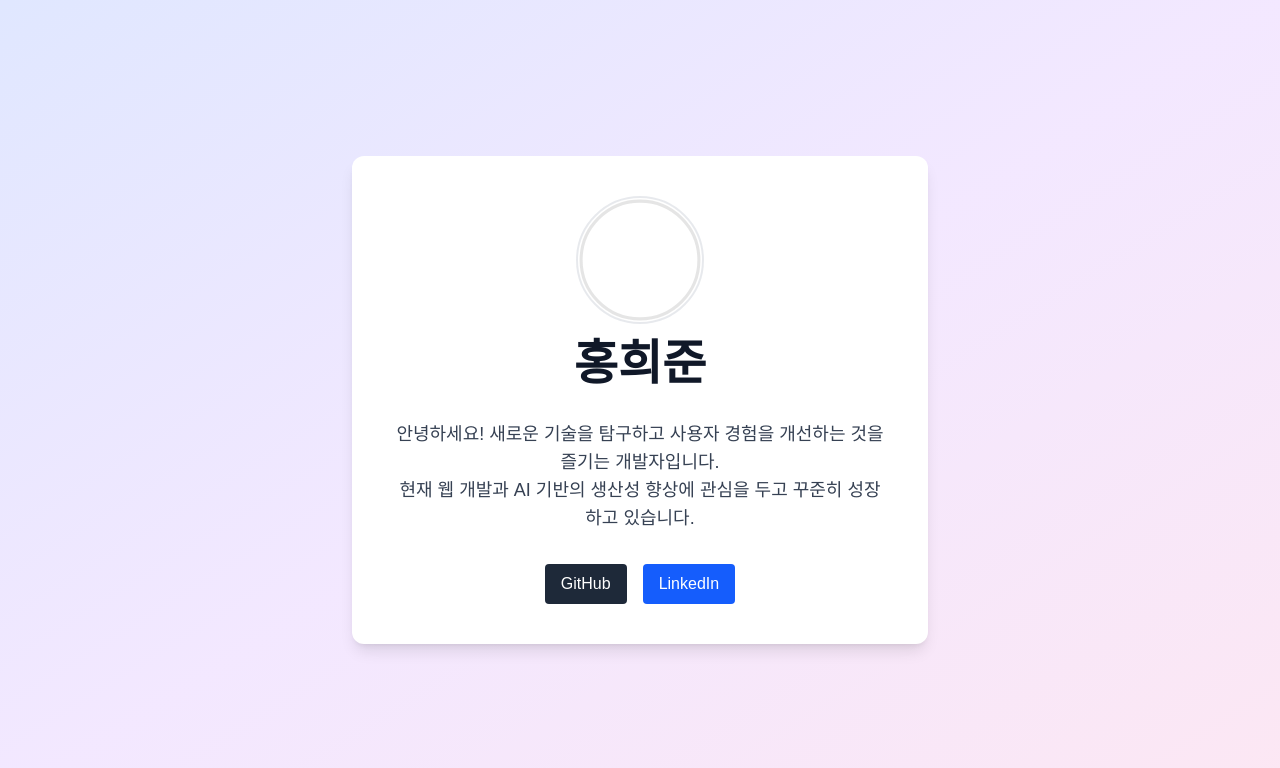
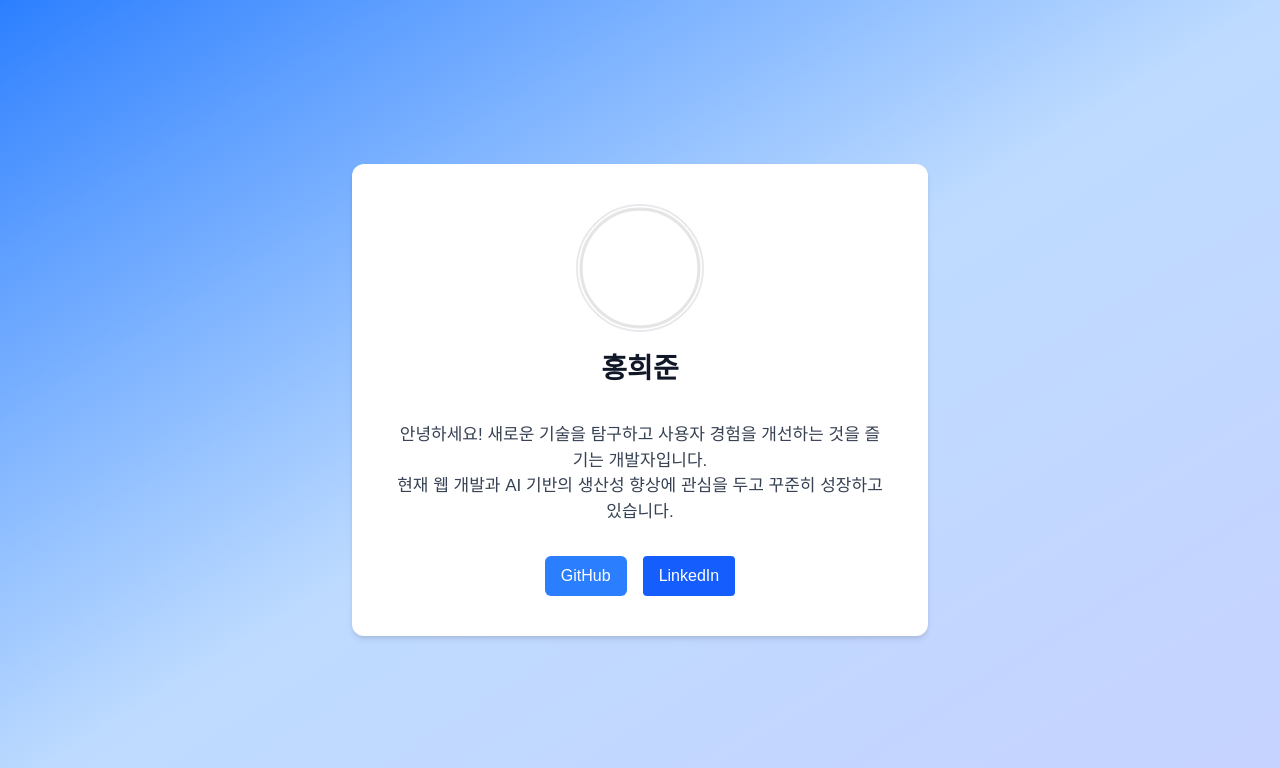
Before and after one commit to revive00183-gif/my-link-heejune, a Next.js app in the folder mylink/: page / in a window 1280 px wide. Shown: the top 768 px of the page. Built offline with nearby package versions, Linux system fonts and the light colour scheme.

Commit message:
Add Toss design spec and apply design tokens to profile page

```diff
--- a/mylink/src/app/page.tsx
+++ b/mylink/src/app/page.tsx
@@ -1,18 +1,18 @@
 export default function Home() {
   return (
-    <div className="flex min-h-screen flex-col items-center justify-center bg-gradient-to-br from-indigo-100 via-purple-100 to-pink-100 dark:from-gray-800 dark:via-gray-900 dark:to-black p-4">
-      <main className="flex flex-col items-center space-y-8 bg-white dark:bg-gray-900 rounded-xl shadow-lg p-10 max-w-xl w-full text-center">
+    <div className="flex min-h-screen flex-col items-center justify-center bg-gradient-to-br from-blue-500 via-blue-200 to-indigo-200 dark:from-blue-900 dark:via-gray-800 dark:to-black p-4 font-pretendard">
+      <main className="flex flex-col items-center space-y-8 bg-white dark:bg-gray-900 rounded-xl shadow-md p-10 max-w-xl w-full text-center">
 
         <img src="/blank_profile.svg" alt="Blank Avatar" className="w-32 h-32 rounded-full border-2 border-gray-300 mb-4 opacity-50" />
-        <h1 className="text-5xl font-extrabold text-gray-900 dark:text-white">
+        <h1 className="text-[28px] font-extrabold text-gray-900 dark:text-white font-pretendard">
           홍희준
         </h1>
-        <p className="text-lg text-gray-700 dark:text-gray-300">
+        <p className="text-[17px] text-gray-700 dark:text-gray-300 font-pretendard">
           안녕하세요! 새로운 기술을 탐구하고 사용자 경험을 개선하는 것을 즐기는 개발자입니다.<br />
           현재 웹 개발과 AI 기반의 생산성 향상에 관심을 두고 꾸준히 성장하고 있습니다.
         </p>
         <div className="flex space-x-4">
-          <a href="https://github.com/revive00183-gif" target="_blank" className="px-4 py-2 bg-gray-800 text-white rounded hover:bg-gray-700 transition">GitHub</a>
+          <a href="https://github.com/revive00183-gif" target="_blank" className="px-4 py-2 bg-blue-500 text-white rounded-md hover:bg-blue-600 transition">GitHub</a>
           <a href="https://linkedin.com/in/your-profile" target="_blank" className="px-4 py-2 bg-blue-600 text-white rounded hover:bg-blue-500 transition">LinkedIn</a>
         </div>
       </main>
```
Also changed, not shown: 1 other file (tests, documents, lock files or other folders).
